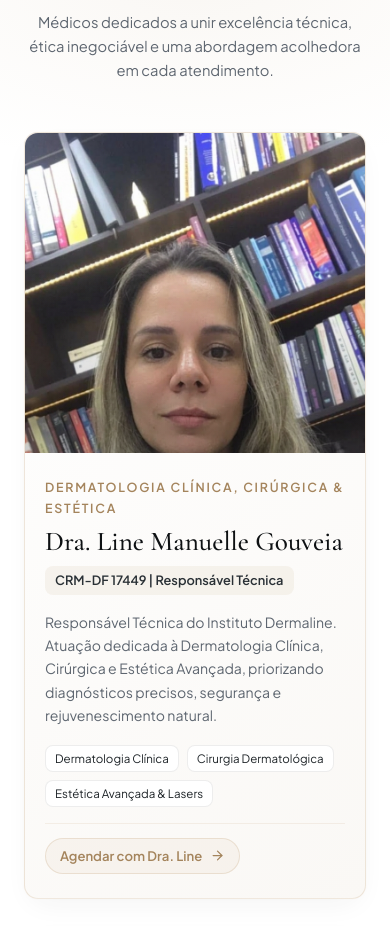
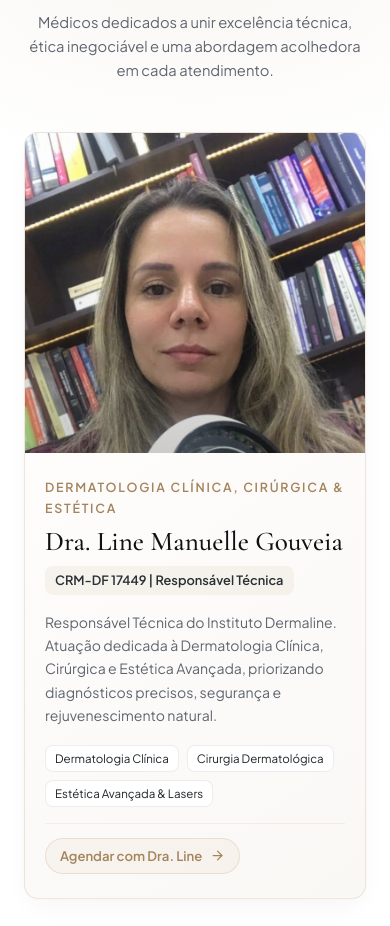
Before and after one commit to renatonakad-byte/Instituto-Dermaline-Website, a plain HTML site: page index.html in a window 390 px wide. Shown: the part 6620-7546 px from the top of the page. Drawn offline with nearby package versions, Linux system fonts and the light colour scheme.

Commit message:
Enquadrado foto Dra. line no Corpo Clínico

```diff
--- a/index.html
+++ b/index.html
@@ -22,7 +22,7 @@
   <link href="https://fonts.googleapis.com/css2?family=Cormorant+Garamond:ital,wght@0,300;0,400;0,500;0,600;1,400&family=Plus+Jakarta+Sans:wght@300;400;500;600;700&display=swap" rel="stylesheet">
 
   <!-- CSS Styles (com versionamento para forçar atualização no navegador) -->
-  <link rel="stylesheet" href="styles.css?v=20260926_5">
+  <link rel="stylesheet" href="styles.css?v=20260928_1">
 </head>
 <body>
 
@@ -510,7 +510,7 @@
           <!-- Médico 1: Dra. Line Manuelle Gouveia -->
           <article class="team-card team-card-reveal" data-doctor="Dra. Line Manuelle Gouveia">
             <div class="team-photo-wrapper">
-              <img src="assets/images/dra_line.jpeg" alt="Dra. Line Manuelle Gouveia - Dermatologia Clínica, Cirúrgica e Estética" loading="lazy">
+              <img src="assets/images/dra_line.jpeg" class="team-photo-draline" alt="Dra. Line Manuelle Gouveia - Dermatologia Clínica, Cirúrgica e Estética" loading="lazy">
               <div class="team-photo-glow" aria-hidden="true"></div>
             </div>
             <div class="team-info">
--- a/styles.css
+++ b/styles.css
@@ -3794,6 +3794,11 @@ button, input, textarea, select {
     height: 320px;
     min-height: 260px;
   }
+  /* Enquadramento ideal do rosto da Dra. Line no celular */
+  .team-card[data-doctor*="Line"] .team-photo-wrapper img,
+  .team-photo-draline {
+    object-position: center 22%;
+  }
   .team-info {
     padding: 24px 20px;
   }
```
